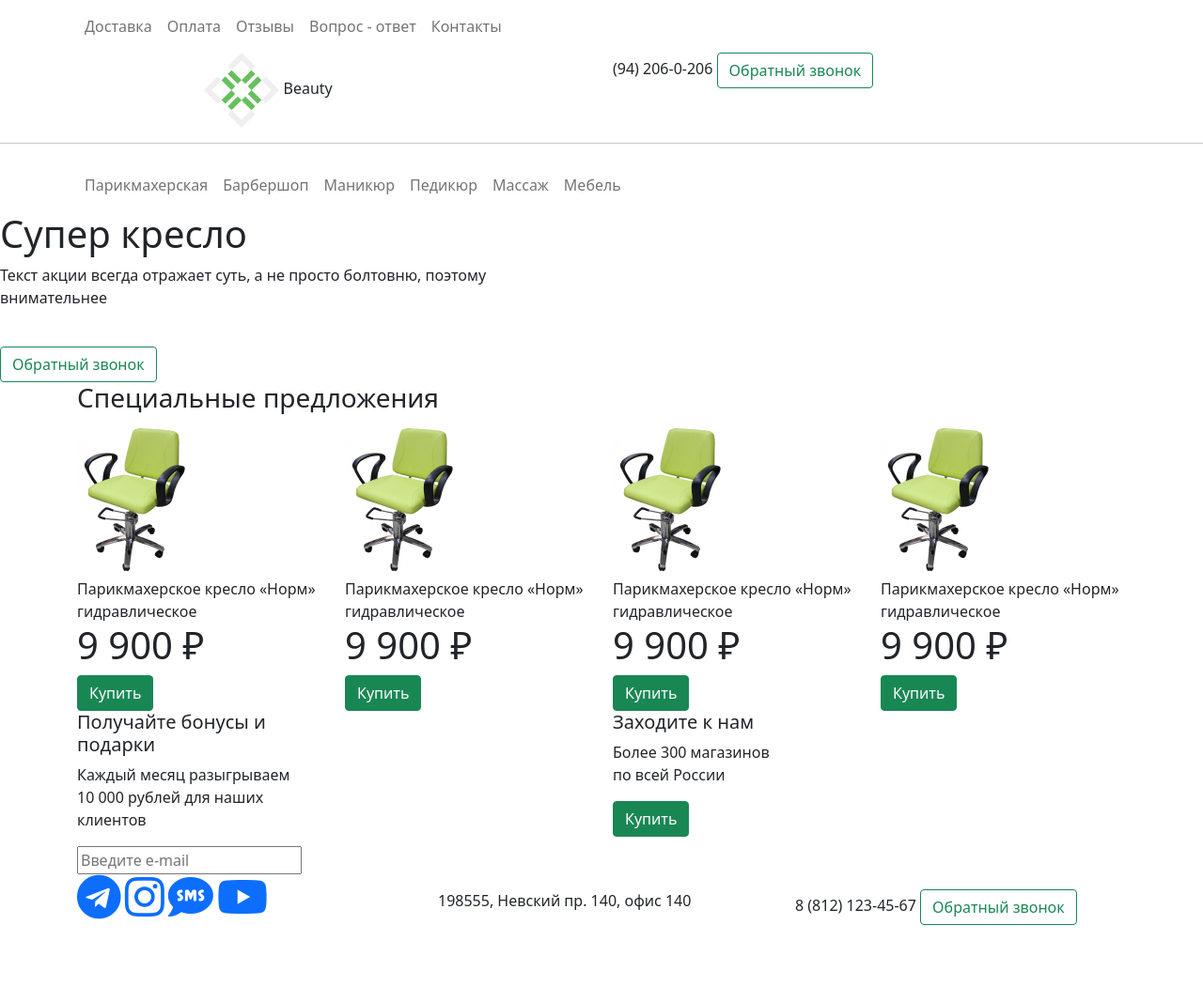
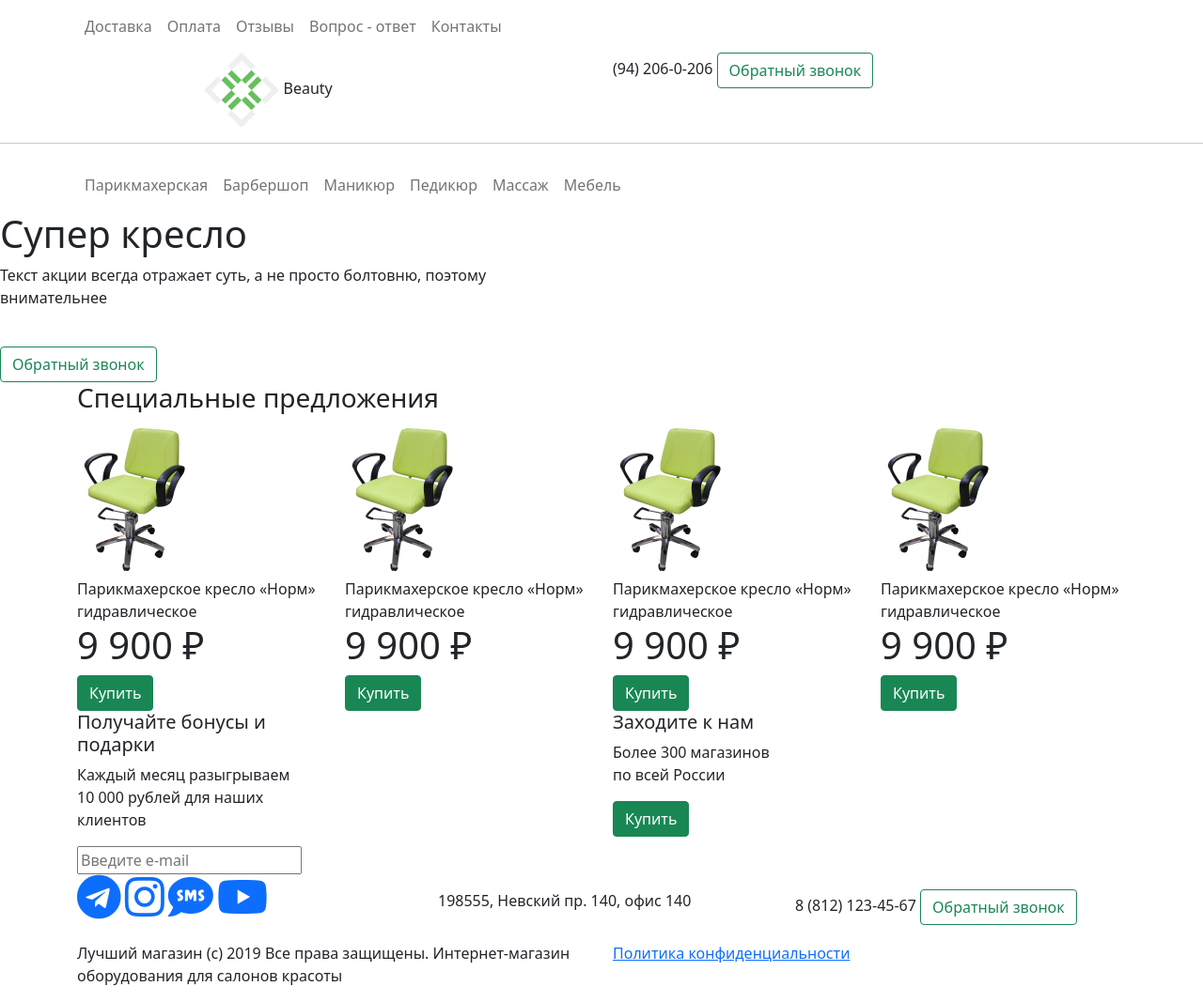
Before and after one commit to shakhzodbekbobobekov/chair-purchase-site-, a plain HTML site: page index.html in a window 1280 px wide. Shown: the whole page at 94% size. Before the commit the page ends 1003 px from the top, so only its background shows below. Drawn offline with nearby package versions, Linux system fonts and the light colour scheme.

Commit message:
footer section html ready

```diff
--- a/index.html
+++ b/index.html
@@ -192,6 +192,21 @@
     </div>
 </section>
 
+<section id="footer">
+    <div class="container ">
+        <div class="row">
+            <div class="col-lg-6">
+                <p>Лучший магазин (с) 2019 Все права защищены. Интернет-магазин оборудования для салонов красоты</p>
+            </div>
+            <div class="col-lg-6">
+                <a href="#">
+                    <p>Политика конфиденциальности</p>
+                </a>
+            </div>
+        </div>
+    </div>
+</section>
+
     <script src="https://cdn.jsdelivr.net/npm/@popperjs/core@2.9.1/dist/umd/popper.min.js" integrity="sha384-SR1sx49pcuLnqZUnnPwx6FCym0wLsk5JZuNx2bPPENzswTNFaQU1RDvt3wT4gWFG" crossorigin="anonymous"></script>
     <script src="https://cdn.jsdelivr.net/npm/bootstrap@5.0.0-beta3/dist/js/bootstrap.min.js" integrity="sha384-j0CNLUeiqtyaRmlzUHCPZ+Gy5fQu0dQ6eZ/xAww941Ai1SxSY+0EQqNXNE6DZiVc" crossorigin="anonymous"></script>
 </body>
```
